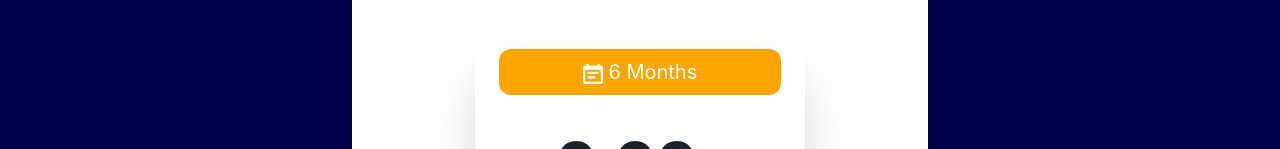
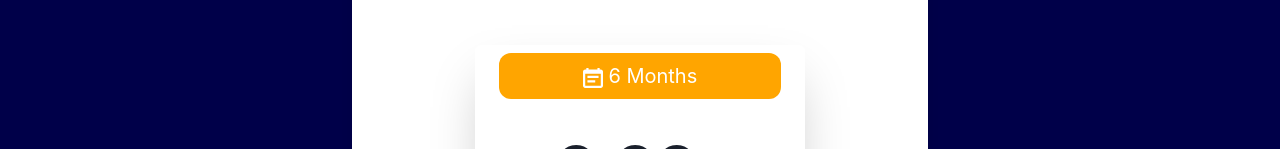
Before and after one commit to TomZhong-au/utility, a React (Vite) app: page / in a window 1280 px wide. Both pictures are taken after a click on the element "6 MONTHS". Shown: the part 192-341 px from the top of the page. Built offline with nearby package versions, Linux system fonts and the light colour scheme.

Commit message:
fix: add margin top to plan card title

```diff
--- a/src/components/Instalment/PlanCard.tsx
+++ b/src/components/Instalment/PlanCard.tsx
@@ -51,7 +51,7 @@ export default function PlanCard({
         overflow={"hidden"}
       >
         <Box
-        //   mt={"8"}
+          mt={"2"}
           py={2}
           mx={6}
           bg={color}
```
